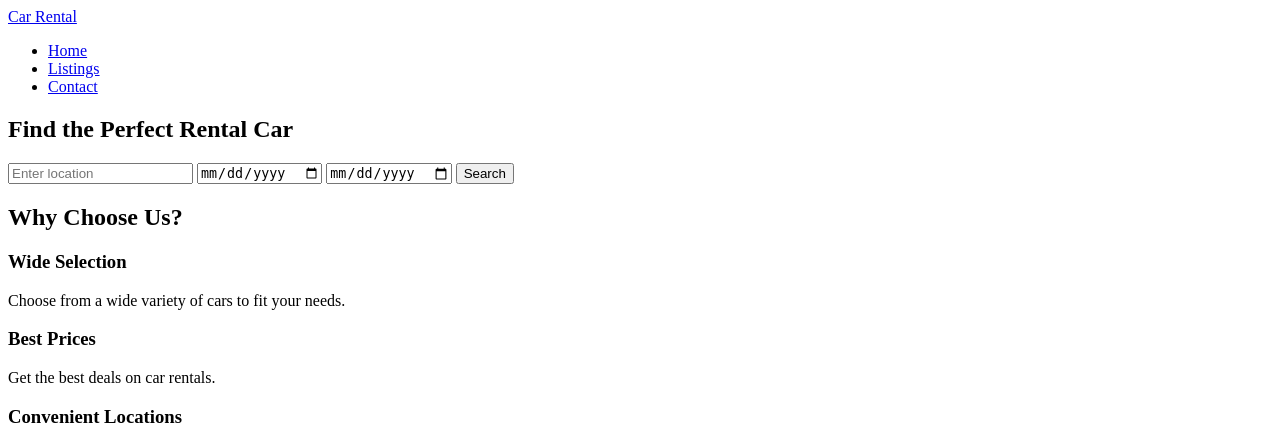
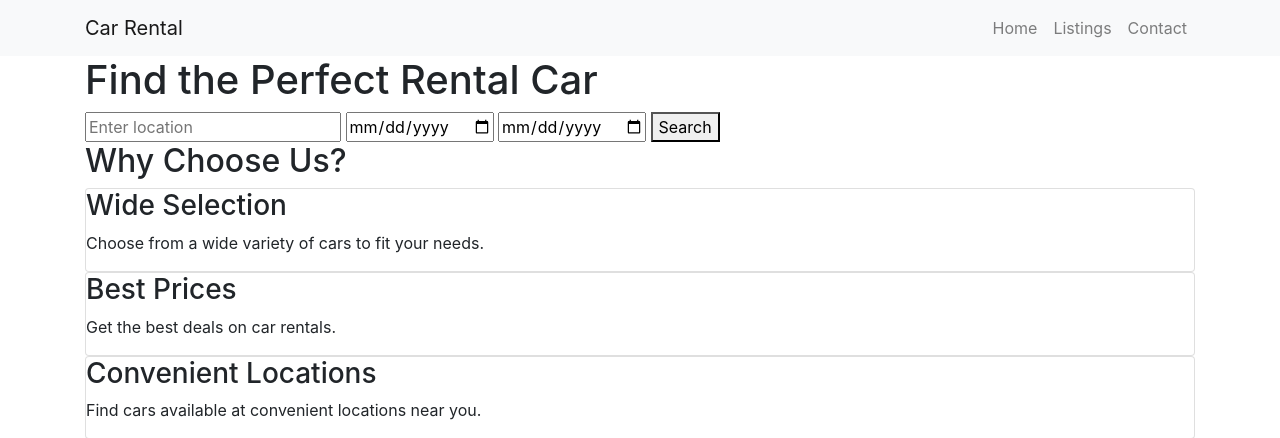
Before and after one commit to Nodifar/BilAbonnement, a Flask app: page / in a window 1280 px wide. Shown: the top 438 px of the page. Run offline with Flask 3, Linux system fonts and the light colour scheme; parts of the project's set-up code (start-up, migrations or seed data) failed here and were passed over; some libraries are stand-ins or nearby versions.

Commit message:
Update index.html

```diff
--- a/templates/index.html
+++ b/templates/index.html
@@ -4,21 +4,20 @@
     <meta charset="UTF-8">
     <meta name="viewport" content="width=device-width, initial-scale=1.0">
     <title>Car Rental</title>
+    <link rel="stylesheet" href="https://stackpath.bootstrapcdn.com/bootstrap/4.5.0/css/bootstrap.min.css">
     <link rel="stylesheet" href="{{ url_for('static', filename='style.css') }}">
 </head>
 <body>
-    <header>
+    <header class="navbar navbar-expand-lg navbar-light bg-light">
         <div class="container">
-            <div class="logo">
-                <a href="/">Car Rental</a>
+            <a class="navbar-brand" href="/">Car Rental</a>
+            <div class="collapse navbar-collapse">
+                <ul class="navbar-nav ml-auto">
+                    <li class="nav-item"><a class="nav-link" href="/">Home</a></li>
+                    <li class="nav-item"><a class="nav-link" href="/listings">Listings</a></li>
+                    <li class="nav-item"><a class="nav-link" href="/contact">Contact</a></li>
+                </ul>
             </div>
-            <nav>
-                <ul>
-                    <li><a href="/">Home</a></li>
-                    <li><a href="/listings">Listings</a></li>
-                    <li><a href="/contact">Contact</a></li>
-                </ul>
-            </nav>
         </div>
     </header>
     <section class="hero">
```
